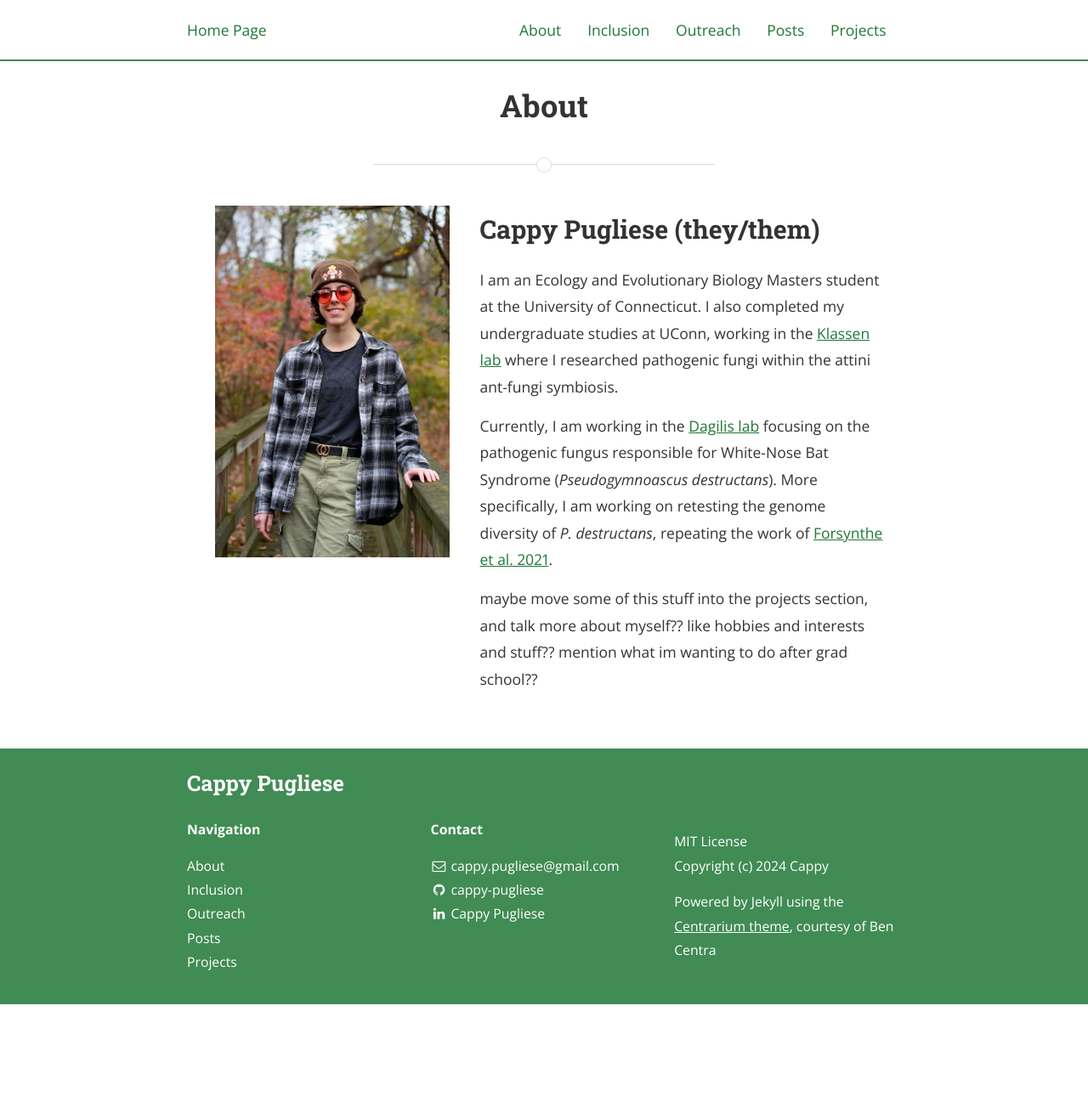
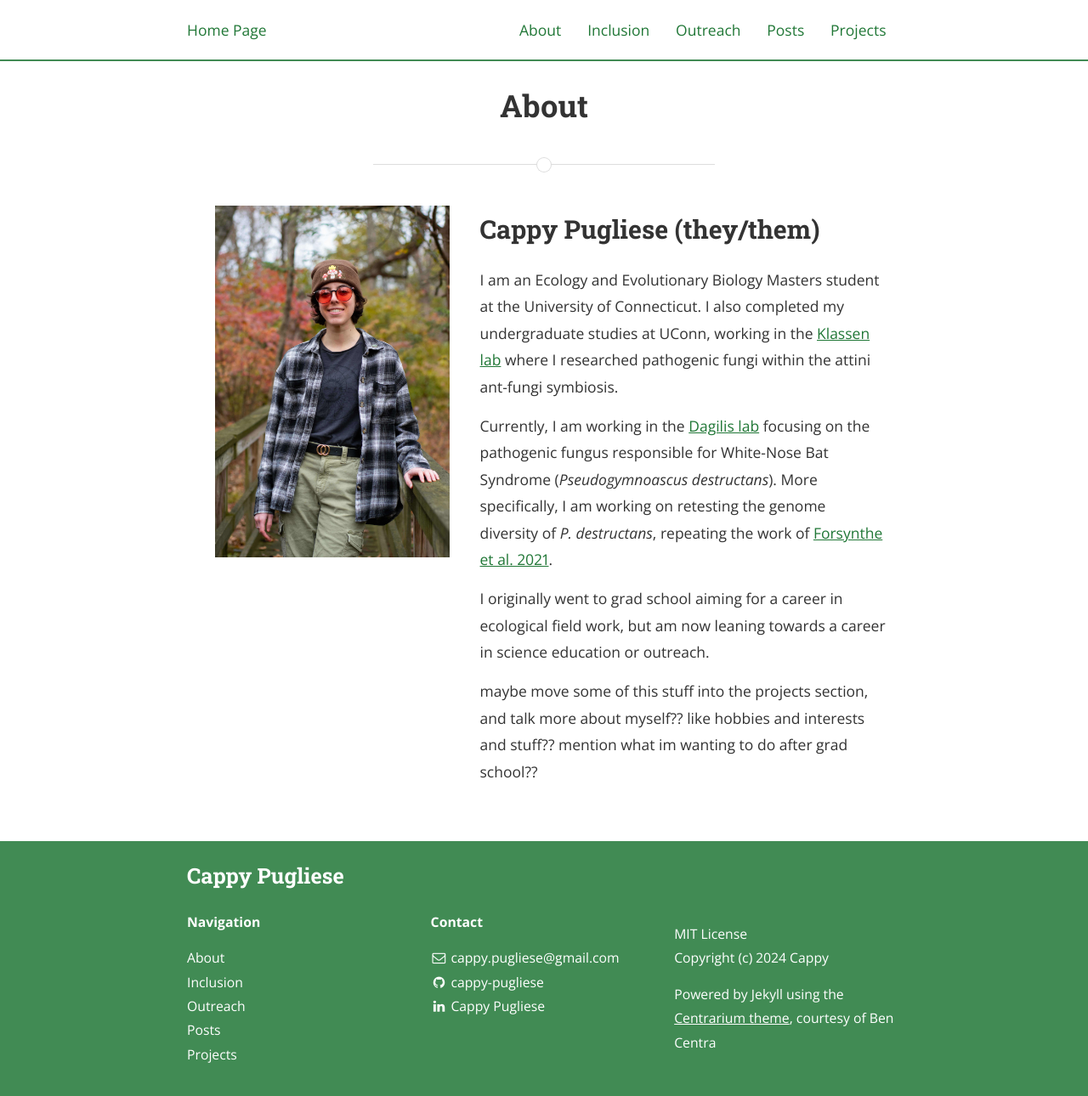
Before and after one commit to cappy-pugliese/cappy-pugliese-website, a Jekyll site: the page built from centrarium-master-clone/pages/about.md, in a window 1280 px wide and 1291 px high. Shown: the whole window at 85% size. Built offline with Jekyll 4.4.1, drawn with Linux system fonts in a browser that asks for light colours; nearby versions of some CDN libraries.

Commit message:
edited about.md

```diff
--- a/centrarium-master-clone/pages/about.md
+++ b/centrarium-master-clone/pages/about.md
@@ -10,4 +10,6 @@ I am an Ecology and Evolutionary Biology Masters student at the University of Co
 
 Currently, I am working in the [Dagilis lab](https://dagilislab.github.io/DagilisLab) focusing on the pathogenic fungus responsible for White-Nose Bat Syndrome (_Pseudogymnoascus destructans_). More specifically, I am working on retesting the genome diversity of _P. destructans_, repeating the work of [Forsynthe et al. 2021](https://doi.org/10.3390/jof7030182).
 
+I originally went to grad school aiming for a career in ecological field work, but am now leaning towards a career in science education or outreach.
+
 maybe move some of this stuff into the projects section, and talk more about myself?? like hobbies and interests and stuff?? mention what im wanting to do after grad school??
```
Also changed, not shown: 1 other file.
